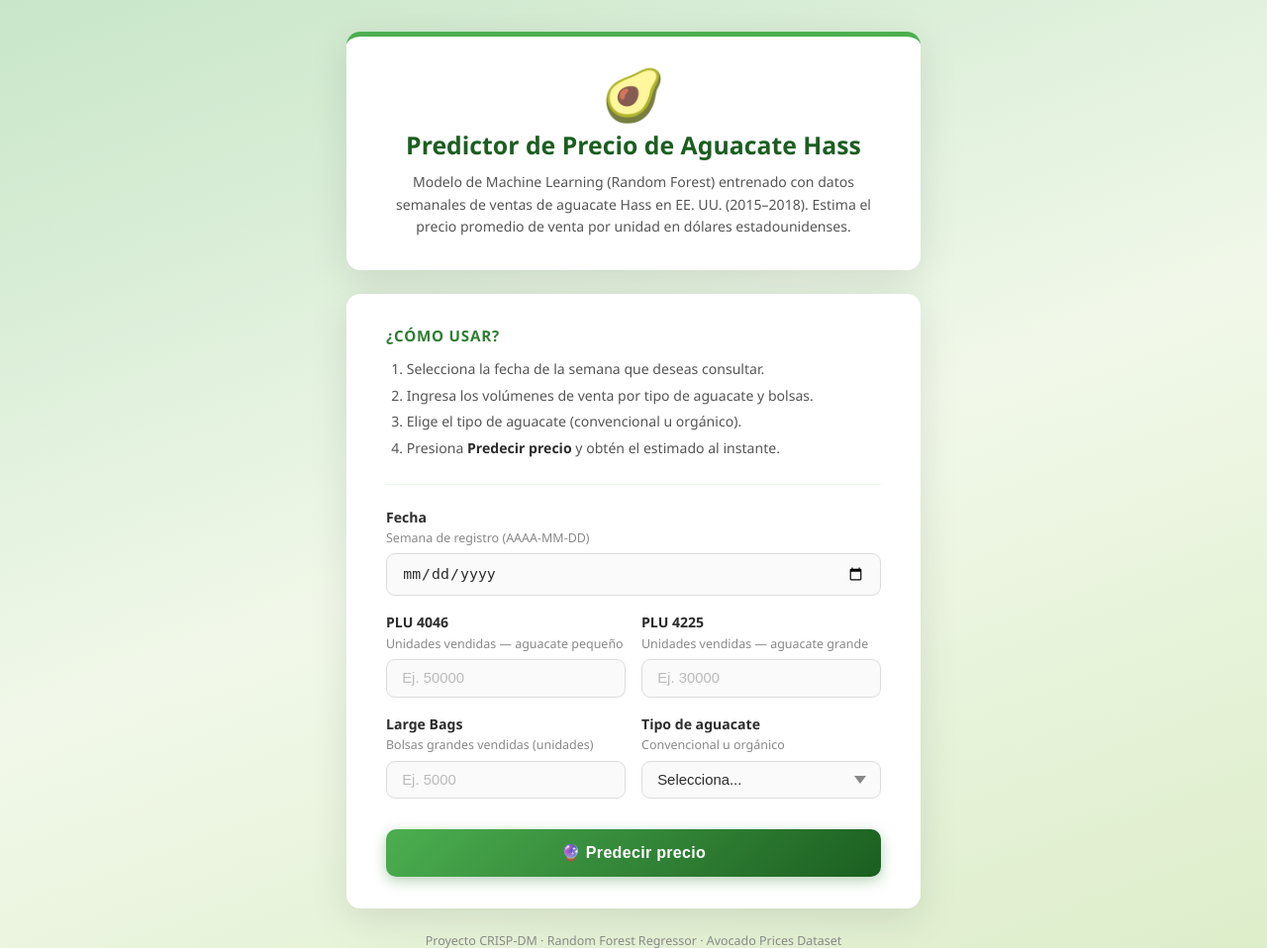
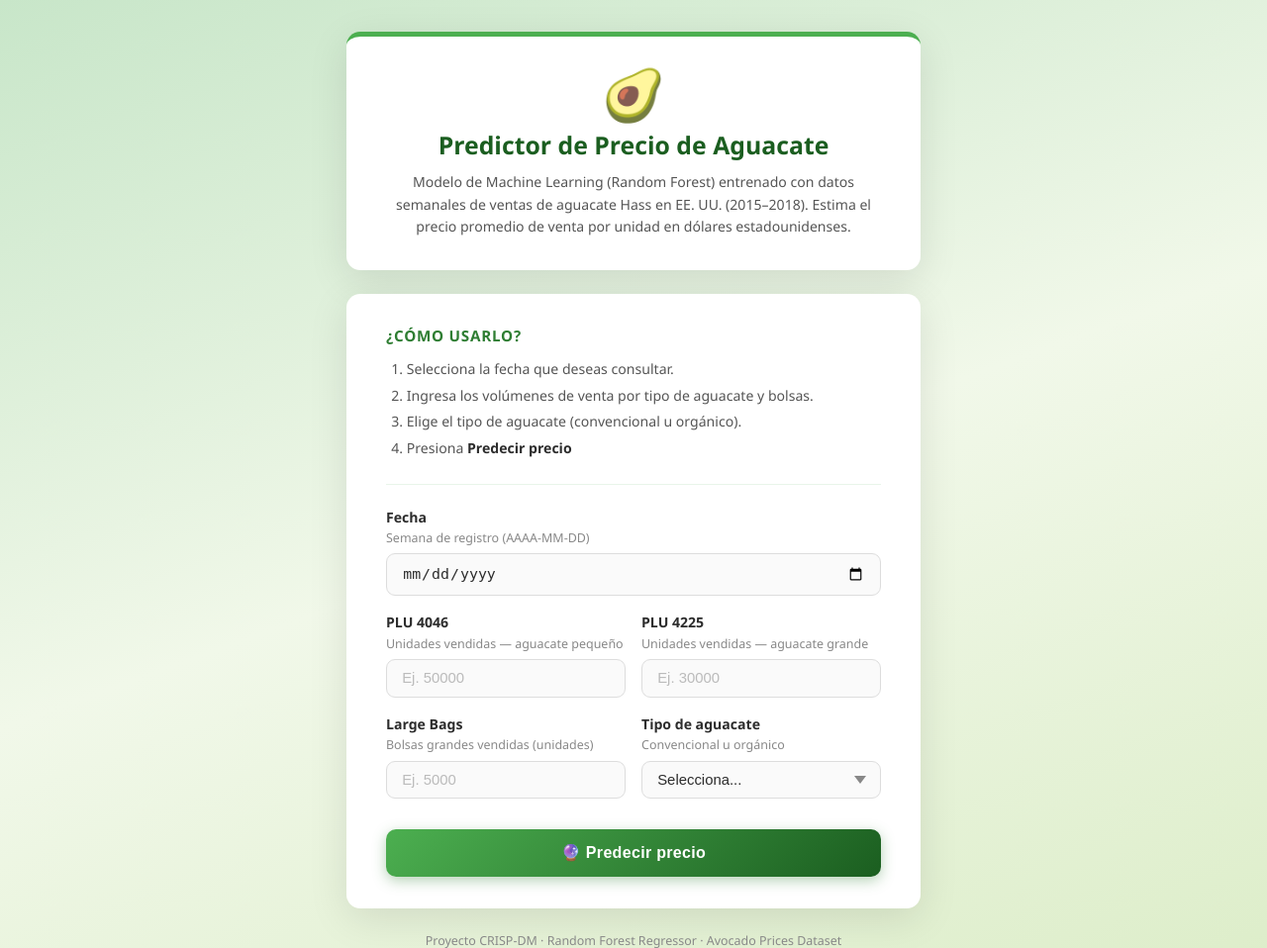
Before and after one commit to dianasanjuan0017/proyecto_m2, a Flask app: page / in a window 1280 px wide. Shown: the top 958 px of the page at 99% size. Run offline with Flask 3, Linux system fonts and the light colour scheme; parts of the project's set-up code (start-up, migrations or seed data) failed here and were passed over.

Commit message:
Update formulario.html

```diff
--- a/templates/formulario.html
+++ b/templates/formulario.html
@@ -3,7 +3,7 @@
 <head>
   <meta charset="UTF-8" />
   <meta name="viewport" content="width=device-width, initial-scale=1.0"/>
-  <title>Predictor de Precio de Aguacate Hass</title>
+  <title>Predictor de Precio de Aguacate</title>
   <link rel="stylesheet" href="{{ url_for('static', filename='style.css') }}" />
 </head>
 <body>
@@ -13,7 +13,7 @@
 
     <header class="hero">
       <div class="hero-emoji">🥑</div>
-      <h1>Predictor de Precio de Aguacate Hass</h1>
+      <h1>Predictor de Precio de Aguacate</h1>
       <p class="hero-subtitle">
         Modelo de Machine Learning (Random Forest) entrenado con datos semanales
         de ventas de aguacate Hass en EE. UU. (2015–2018).
@@ -25,12 +25,12 @@
 
 
       <section class="instrucciones">
-        <h2>¿Cómo usar?</h2>
+        <h2>¿Cómo usarlo?</h2>
         <ol>
-          <li>Selecciona la fecha de la semana que deseas consultar.</li>
+          <li>Selecciona la fecha que deseas consultar.</li>
           <li>Ingresa los volúmenes de venta por tipo de aguacate y bolsas.</li>
           <li>Elige el tipo de aguacate (convencional u orgánico).</li>
-          <li>Presiona <strong>Predecir precio</strong> y obtén el estimado al instante.</li>
+          <li>Presiona <strong>Predecir precio</strong> </li>
         </ol>
       </section>
 
```
